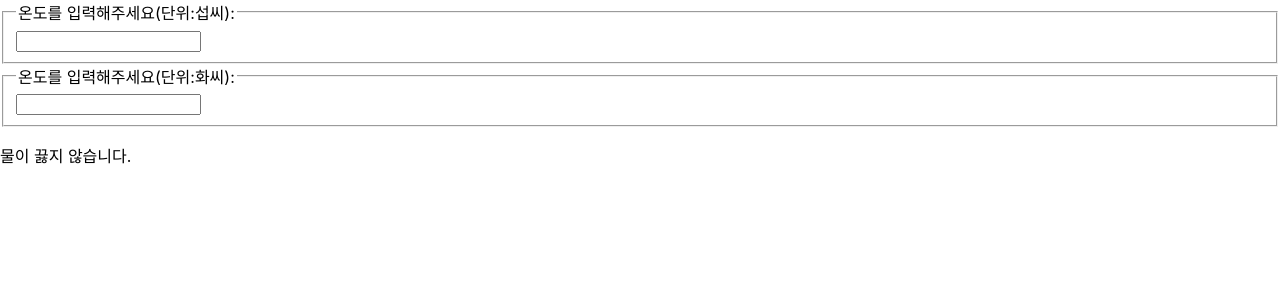
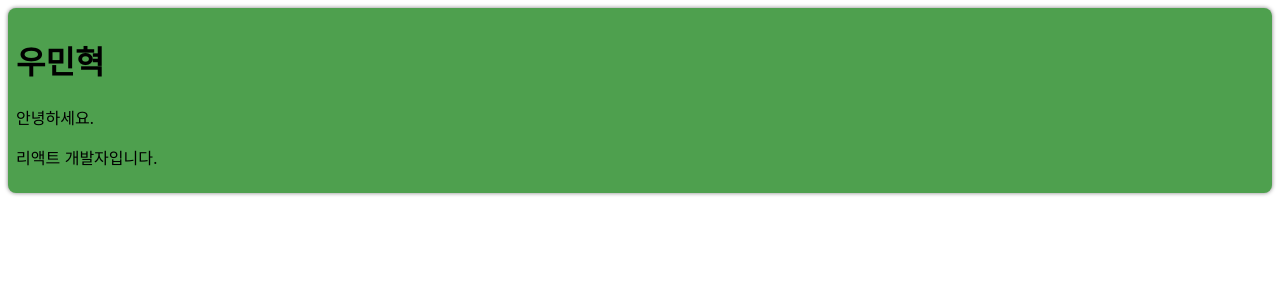
Before and after one commit to MinhyukWoo/react_lecture, a React (Create React App) app: page / in a window 1280 px wide. Shown: the top 300 px of the page. Built offline with nearby package versions, Linux system fonts and the light colour scheme.

Commit message:
Update files fit to chapter 13

```diff
--- /dev/null
+++ b/src/chapter_13/Card.jsx
@@ -0,0 +1,18 @@
+import React from "react";
+
+function Card({title, backgroundColor, children}) {
+    return(
+        <div style={{
+            margin: 8,
+            padding: 8,
+            borderRadius: 8,
+            boxShadow: "0px 0px 4px grey",
+            backgroundColor: backgroundColor || "white",
+        }}>
+            {title && <h1>{title}</h1>}
+            {children}
+        </div>
+    )
+}
+
+export default Card;
--- /dev/null
+++ b/src/chapter_13/ProfileCard.jsx
@@ -0,0 +1,13 @@
+import React from "react";
+import Card from "./Card";
+
+function ProfileCard(props) {
+  return (
+    <Card title={"우민혁"} backgroundColor="#4ea04e">
+      <p>안녕하세요.</p>
+      <p>리액트 개발자입니다.</p>
+    </Card>
+  );
+}
+
+export default ProfileCard;
--- a/src/index.js
+++ b/src/index.js
@@ -15,6 +15,7 @@
 import AttendanceBook from "./chapter_10/AttendanceBook";
 import SignUp from "./chapter_11/SignUp";
 import Calculator from "./chapter_12/Calculator";
+import ProfileCard from "./chapter_13/ProfileCard";
 
 const root = ReactDOM.createRoot(document.getElementById("root"));
 
@@ -31,7 +32,8 @@
     {/* <LandingPage></LandingPage> */}
     {/* <AttendanceBook></AttendanceBook> */}
     {/* <SignUp></SignUp> */}
-    <Calculator />
+    {/* <Calculator /> */}
+    <ProfileCard />
   </React.StrictMode>
 );
 
```
